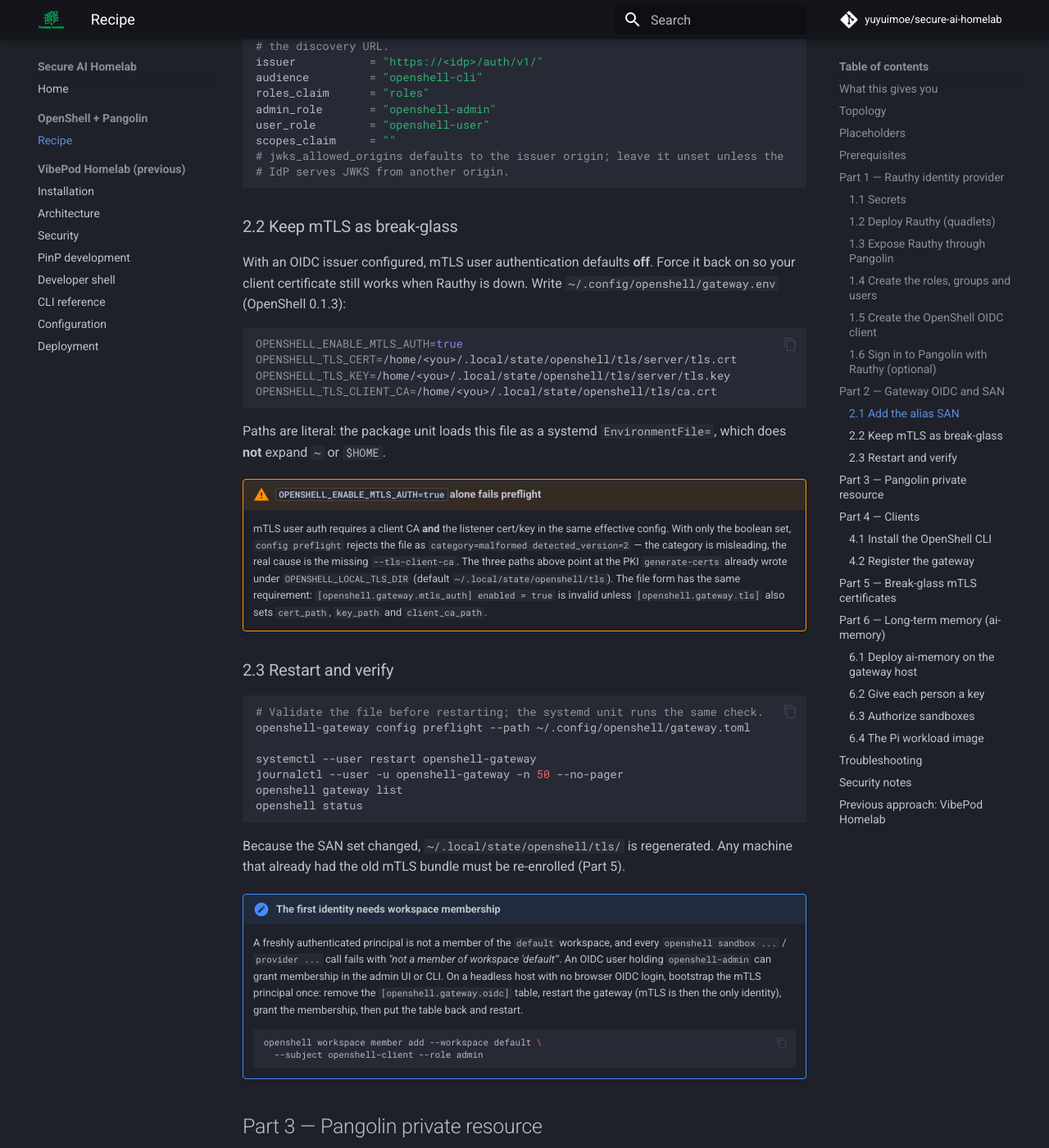
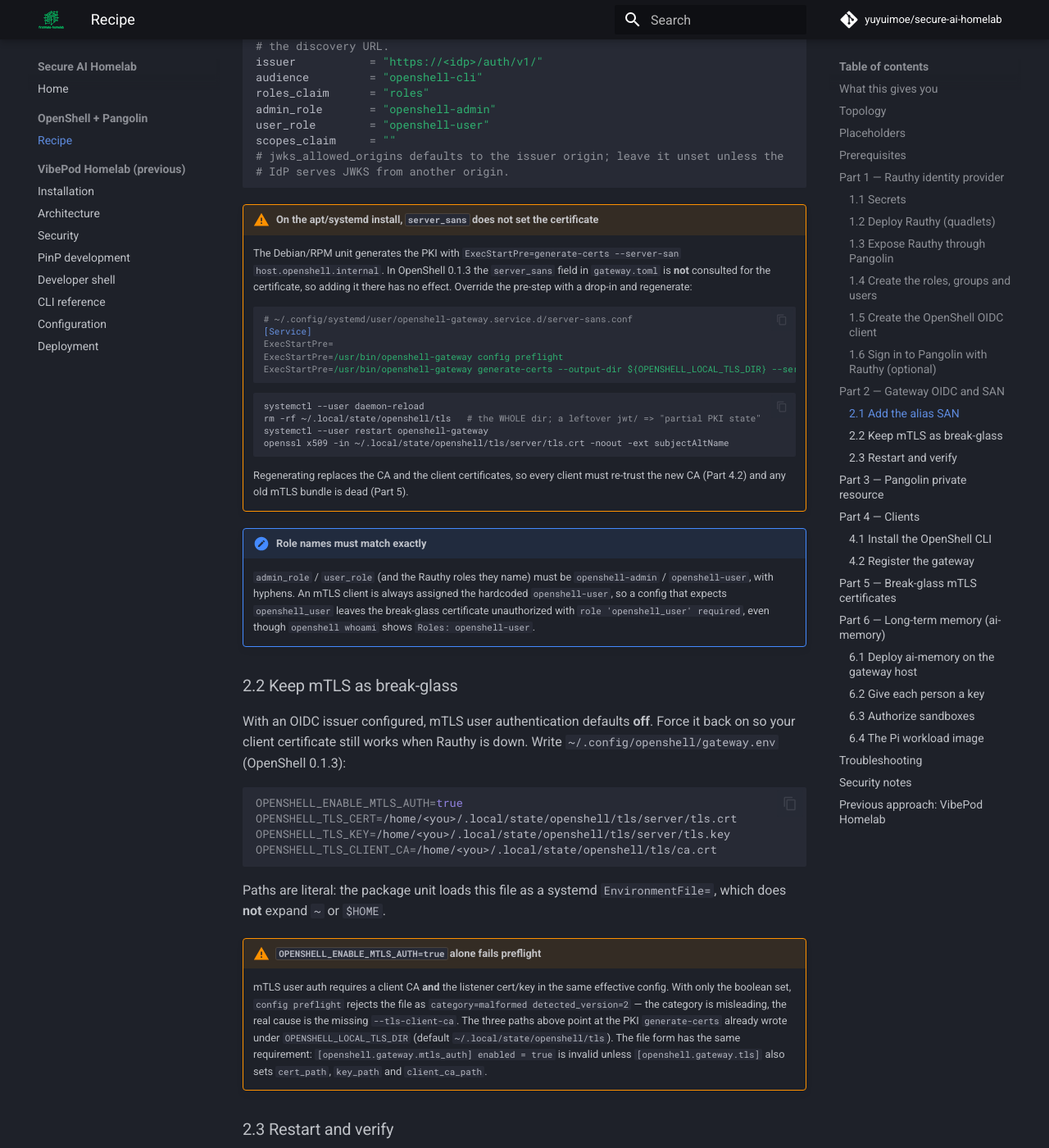
Before and after one commit to yuyuimoe/secure-ai-homelab, an MkDocs documentation site: the page built from docs/guides/openshell-pangolin.md, in a window 1280 px wide and 1400 px high, scrolled down 6420 px. Shown: the whole window at 82% size. Built offline with MkDocs 1.6.1 and Material for MkDocs 9.7.7, drawn with Linux system fonts in a browser that asks for light colours; comment, search, counter and statistics services are not loaded; some of the changed text lies outside the part shown.

Commit message:
docs(openshell): correct gateway SAN + client trust, mTLS role names
Running against the real VPS exposed three inaccuracies:

- `server_sans` in gateway.toml does not set the certificate on the apt/systemd
  install; the unit's `generate-certs --server-san` does. Documented the
  systemd drop-in that adds the endpoint names, plus the "partial PKI state"
  trap (delete the whole tls/ dir, including jwt/).
- An OIDC gateway is verified against the *system* trust store, not the
  per-gateway `mtls/ca.crt`; `gateway add` succeeds (IdP token exchange) and the
  first `whoami` fails with UnknownIssuer until the gateway CA is trusted.
- OpenShell hardcodes mTLS roles as `openshell-user`/`openshell-admin`, so an
  underscore `user_role` leaves the break-glass certificate unauthorized with
  `role 'openshell_user' required`.

Also: after a SAN change the gateway host's own `local` registration caches the
old CA and fails with BadSignature; refresh it from the state dir.

````diff
--- a/docs/guides/openshell-pangolin.md
+++ b/docs/guides/openshell-pangolin.md
@@ -279,6 +279,39 @@ scopes_claim     = ""
 # IdP serves JWKS from another origin.
 ```
 
+!!! warning "On the apt/systemd install, `server_sans` does not set the certificate"
+    The Debian/RPM unit generates the PKI with
+    `ExecStartPre=generate-certs --server-san host.openshell.internal`. In
+    OpenShell 0.1.3 the `server_sans` field in `gateway.toml` is **not** consulted
+    for the certificate, so adding it there has no effect. Override the pre-step
+    with a drop-in and regenerate:
+
+    ```ini
+    # ~/.config/systemd/user/openshell-gateway.service.d/server-sans.conf
+    [Service]
+    ExecStartPre=
+    ExecStartPre=/usr/bin/openshell-gateway config preflight
+    ExecStartPre=/usr/bin/openshell-gateway generate-certs --output-dir ${OPENSHELL_LOCAL_TLS_DIR} --server-san host.openshell.internal --server-san <alias> --server-san <endpoint-host>
+    ```
+
+    ```bash
+    systemctl --user daemon-reload
+    rm -rf ~/.local/state/openshell/tls   # the WHOLE dir; a leftover jwt/ => "partial PKI state"
+    systemctl --user restart openshell-gateway
+    openssl x509 -in ~/.local/state/openshell/tls/server/tls.crt -noout -ext subjectAltName
+    ```
+
+    Regenerating replaces the CA and the client certificates, so every client
+    must re-trust the new CA (Part 4.2) and any old mTLS bundle is dead (Part 5).
+
+!!! note "Role names must match exactly"
+    `admin_role` / `user_role` (and the Rauthy roles they name) must be
+    `openshell-admin` / `openshell-user`, with hyphens. An mTLS client is always
+    assigned the hardcoded `openshell-user`, so a config that expects
+    `openshell_user` leaves the break-glass certificate unauthorized with
+    `role 'openshell_user' required`, even though `openshell whoami` shows
+    `Roles: openshell-user`.
+
 ### 2.2 Keep mTLS as break-glass
 
 With an OIDC issuer configured, mTLS user authentication defaults **off**. Force
@@ -318,8 +351,12 @@ openshell gateway list
 openshell status
 ```
 
-Because the SAN set changed, `~/.local/state/openshell/tls/` is regenerated. Any
-machine that already had the old mTLS bundle must be re-enrolled (Part 5).
+Because the SAN set changed, `~/.local/state/openshell/tls/` is regenerated (new
+CA, new server and client certificates). Any machine that already had the old
+mTLS bundle must be re-enrolled (Part 5), and OIDC clients must re-trust the new
+CA (Part 4.2). The gateway host's own `local` registration caches the CA under
+`~/.config/openshell/gateways/local/mtls/`, so refresh it too or it fails with
+`invalid peer certificate: BadSignature`.
 
 !!! note "The first identity needs workspace membership"
     A freshly authenticated principal is not a member of the `default`
@@ -397,6 +434,34 @@ openshell whoami
 openshell sandbox create --name smoke -- echo alive!
 openshell sandbox delete smoke
 ```
+
+!!! warning "The CLI does not trust the gateway's self-signed CA"
+    For an **OIDC** gateway the CLI verifies the server with the *system* trust
+    store (it reads `SSL_CERT_FILE` / `SSL_CERT_DIR`); a per-gateway
+    `~/.config/openshell/gateways/<name>/mtls/ca.crt` is only used for mTLS
+    registrations. `gateway add` reports "Authenticated successfully" because the
+    token exchange is with the IdP — the first gateway call (`whoami`) then fails
+    with `invalid peer certificate: UnknownIssuer`.
+
+    Copy the gateway's `~/.local/state/openshell/tls/ca.crt` to each client and
+    trust it:
+
+    ```bash
+    sudo cp openshell-ca.crt /usr/local/share/ca-certificates/openshell-gateway.crt
+    sudo update-ca-certificates
+    ```
+
+    Without root, point the CLI at a bundle that also contains the system CAs
+    (`SSL_CERT_FILE` *replaces* the bundle, it does not add to it):
+
+    ```bash
+    cat /etc/ssl/certs/ca-certificates.crt openshell-ca.crt > ~/.config/openshell/ca-bundle.crt
+    export SSL_CERT_FILE=~/.config/openshell/ca-bundle.crt   # scope to the shell
+    ```
+
+    A certificate that is trusted but missing the endpoint name fails
+    differently (`certificate is valid for ...`); both fixes are needed — the
+    name goes in the server's SAN set (Part 2.1), the CA on every client.
 
 ## Part 5 — Break-glass mTLS certificates
 
@@ -534,11 +599,15 @@ the real key at the endpoint. Claude Code and ZCode are installed alongside Pi.
 
 | Symptom | Cause | Fix |
 |---|---|---|
-| `x509: certificate is valid for ...` on connect | Alias missing from the server certificate | Add `<alias>` to `server_sans`, restart, re-enroll bundles |
+| `x509: certificate is valid for ...` on connect | Endpoint name missing from the server certificate | Add it via `generate-certs --server-san` (Part 2.1), regenerate, re-enroll bundles |
+| `invalid peer certificate: UnknownIssuer` | CLI does not trust the gateway's self-signed CA | Trust `~/.local/state/openshell/tls/ca.crt` on the client (system store or `SSL_CERT_FILE`, Part 4.2) |
+| `invalid peer certificate: BadSignature` after a SAN change | Cached old CA in `~/.config/openshell/gateways/<name>/mtls/` | Refresh `ca.crt`/`tls.crt`/`tls.key` from `~/.local/state/openshell/tls/` (Part 2.3) |
+| `partial PKI state in ...: some files exist but not all` | Only part of `~/.local/state/openshell/tls` was removed | `rm -rf` the whole `tls` dir (it includes `jwt/`) and restart |
+| `role 'openshell_user' required` with an mTLS client | Config roles use underscores, but mTLS is hardcoded to `openshell-user` | Use `openshell-admin`/`openshell-user` in Rauthy and the gateway config (Part 2.1) |
 | Login redirect fails | Redirect URI not registered | Register `http://127.0.0.1/callback` (port-less) with `RFC_8252_ENABLE=true` |
 | `Authentication: Failed` / browser opens but no roles | Roles claim empty | Confirm `roles_claim = "roles"` and that the user has `openshell-admin` or `openshell-user` |
 | Gateway cannot reach the IdP | Issuer not HTTPS or not reachable from the VPS | `curl https://<idp>/auth/v1/.well-known/openid-configuration` from the VPS |
-| Everyone loses access after a SAN change | Local PKI regenerated | Re-copy the new client bundle / re-run `gateway add` |
+| Everyone loses access after a SAN change | Local PKI regenerated (new CA) | Re-copy the new client bundle / re-run `gateway add`, and re-trust the CA (Part 4.2) |
 | Tunnel connects, nothing answers | Newt cannot reach the gateway | Check `systemctl status newt` and that the resource targets port `17670` |
 | `gateway config preflight failed: category=malformed` | Bad key or value in `gateway.toml` | Run `openshell-gateway config preflight --path ~/.config/openshell/gateway.toml`; check for `compute_drive` (needs `compute_driver`) |
 | Login fails with an issuer mismatch | `issuer` missing its trailing slash | Use `https://<idp>/auth/v1/` exactly |
````
